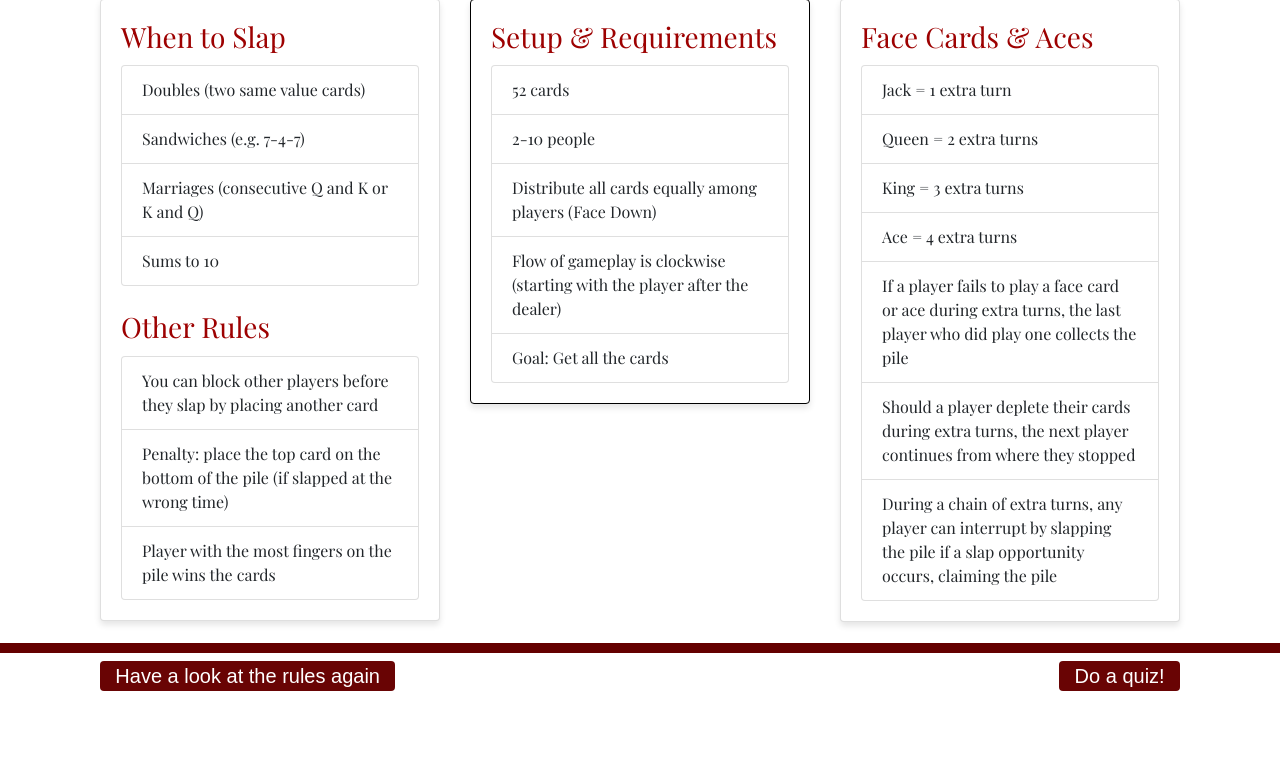
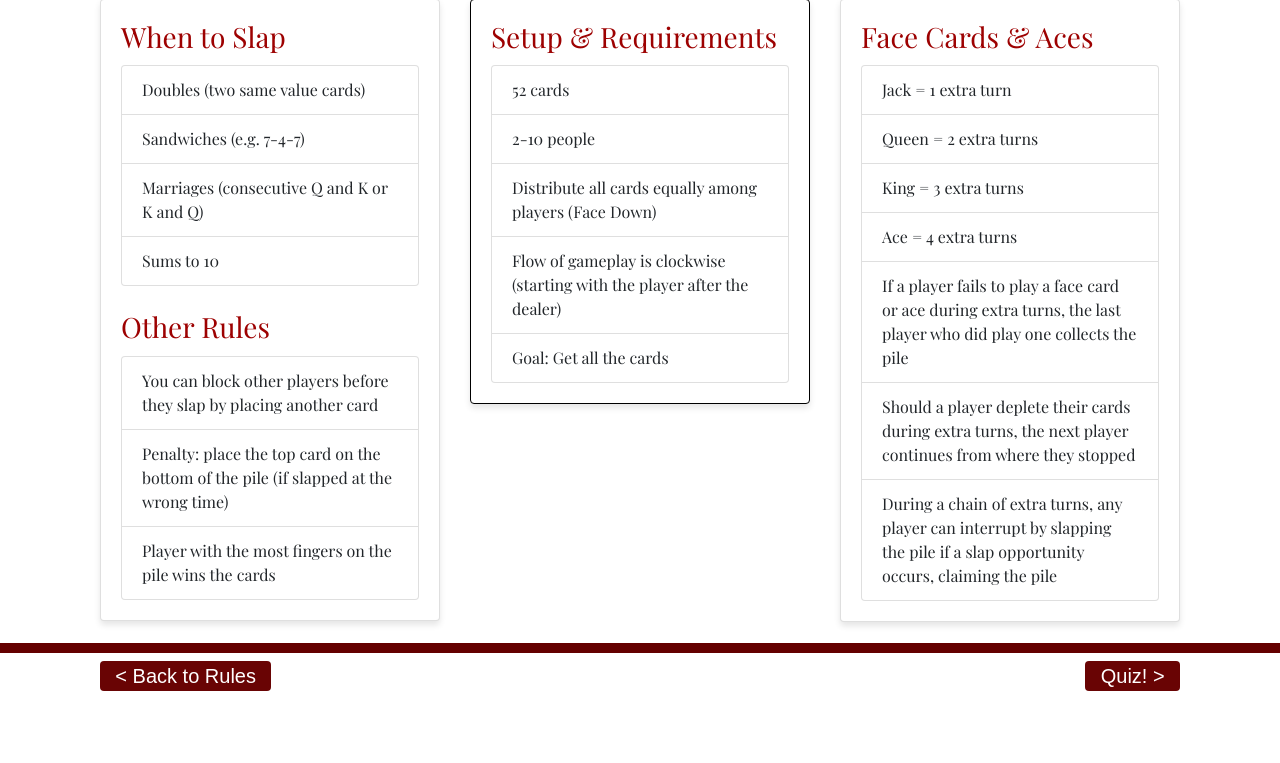
Before and after one commit to rew2155/UI_Group_Project_ERS, a Flask app: page /quickstart in a window 1280 px wide. Shown: the part 147-910 px from the top of the page. Run offline with Flask 3, Linux system fonts and the light colour scheme; some libraries are stand-ins or nearby versions; some web fonts are replaced.

Commit message:
change quickstart

```diff
--- a/templates/quickstart.html
+++ b/templates/quickstart.html
@@ -74,8 +74,8 @@
         </div>
         <div class="row">
             <div class="col-md-12 next-section">
-                <button id="prev" class="left-aligned btn">Have a look at the rules again</button>
-                <button id="next" class="right-aligned btn">Do a quiz!</button>
+                <button id="prev" class="left-aligned btn">&lt; Back to Rules</button>
+                <button id="next" class="right-aligned btn">Quiz! &gt;</button>
             </div>
         </div>
     </div>
```
